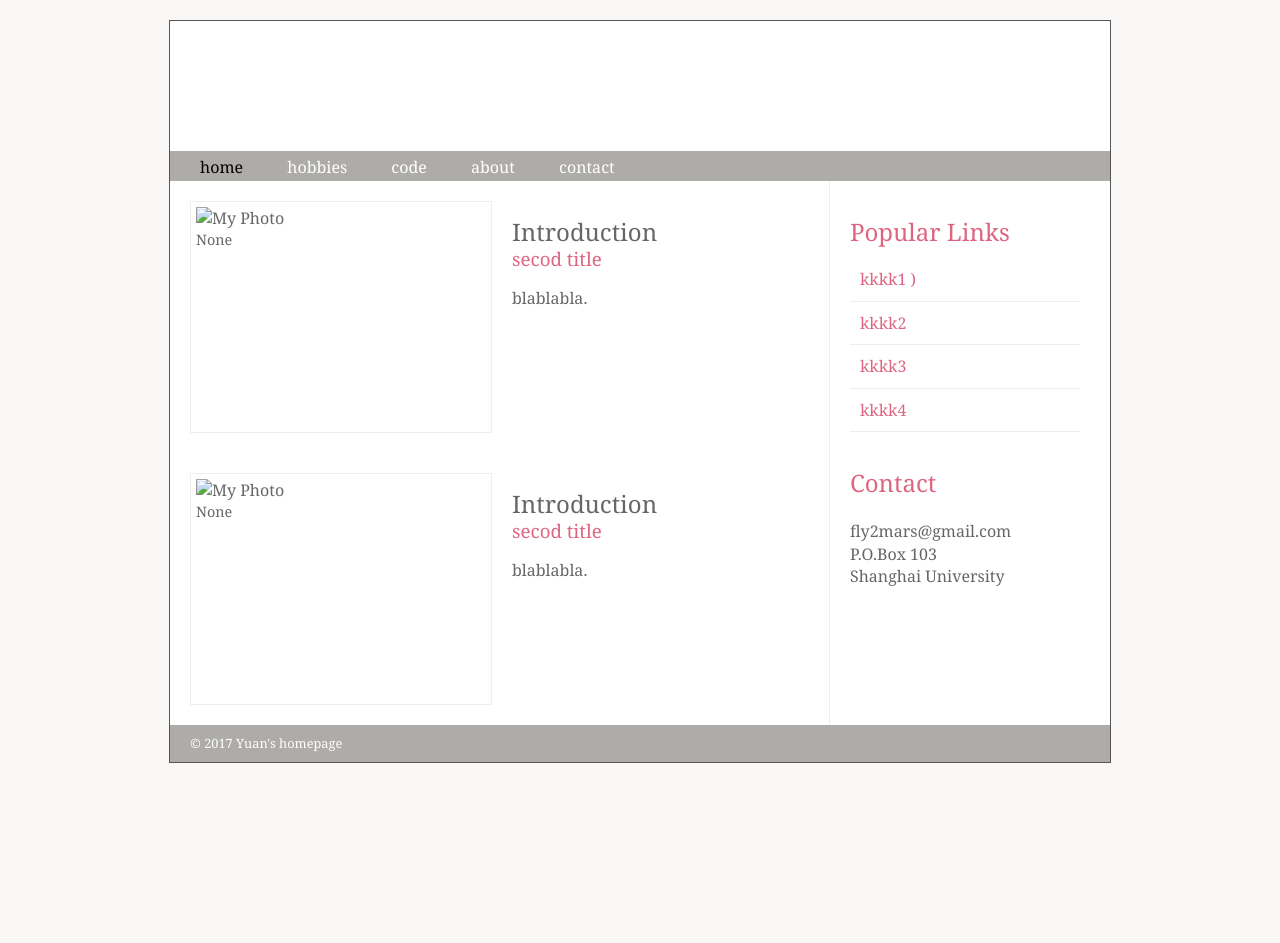
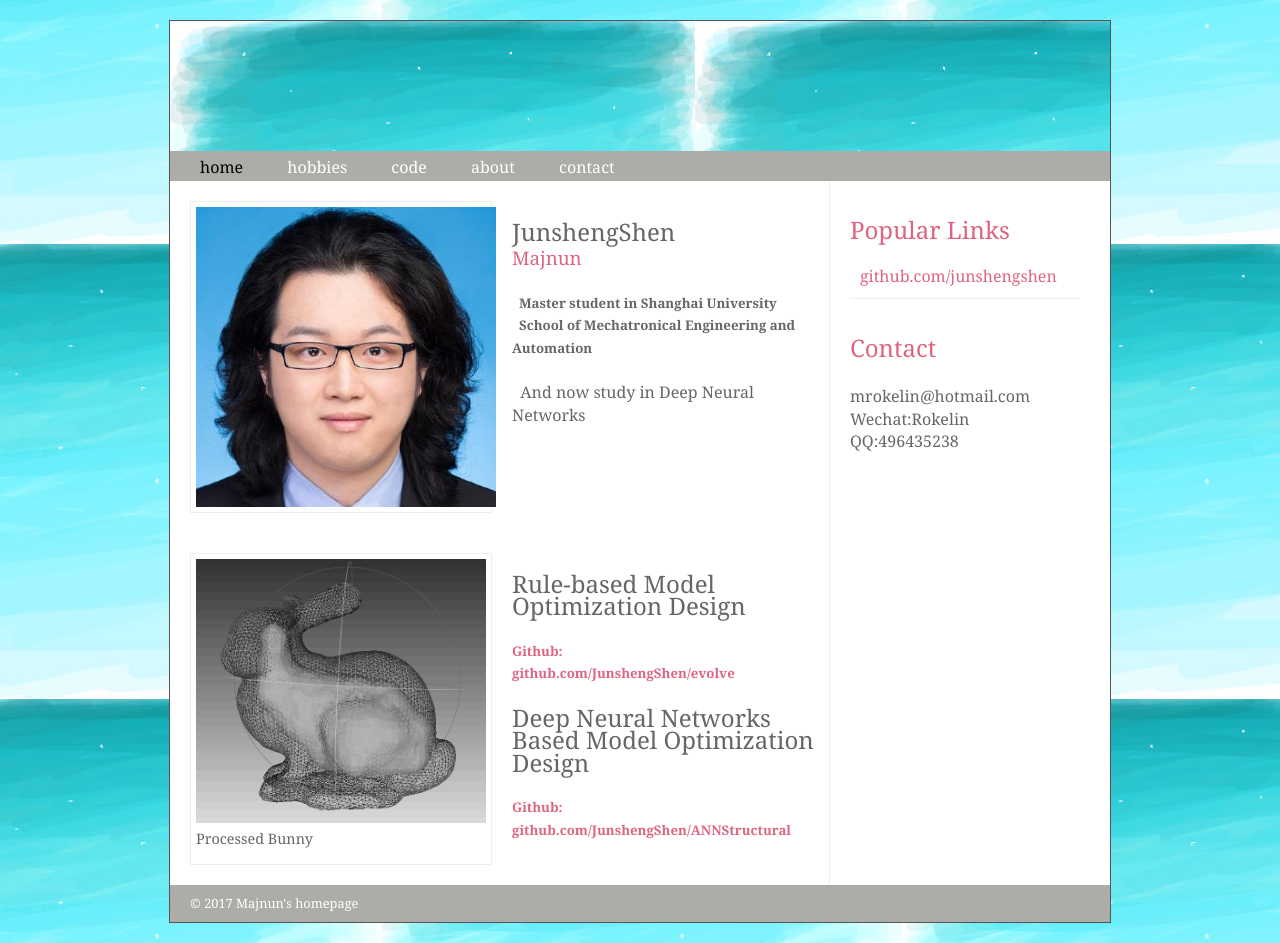
Before and after one commit to JunshengShen/fly2mars.github.io, a plain HTML site: page index.html in a window 1280 px wide. Before the commit the page ends 800 px from the top, so only its background shows below. Drawn offline with Linux system fonts and the light colour scheme.

Commit message:
Added pictures and links

```diff
--- a/index.html
+++ b/index.html
@@ -1,7 +1,7 @@
 <!DOCTYPE html>
 <html>
 	<head>
-		<title>Yuan's Homepage</title>
+		<title>Majnun's Homepage</title>
 		<style type="text/css">
 			header, section, footer, aside, nav, article, figure, figcaption {
 				display: block;}
@@ -20,7 +20,7 @@
 				background-color: #ffffff;}
 			header {
 				height: 160px;
-				background-image: url("images/header.jpg");}
+				background-image: url("images/background.jpg");}
 			h1 {
 				text-indent: -9999px;
 				width: 940px;
@@ -54,7 +54,7 @@
 			figure {
 				float: left;
 				width: 290px;
-				height: 220px;
+				height: 300px;
 				padding: 5px;
 				margin: 20px;
 				border: 1px solid #eeeeee;}
@@ -78,7 +78,7 @@
 			h1, h2, h3 {
 				font-weight: normal;}
 			h2 {
-				margin: 10px 0px 5px 0px;
+				margin: 8px 0px 4px 0px;
 				padding: 0px;}
 			h3 {
 				margin: 0px 0px 10px 0px;
@@ -101,55 +101,60 @@
 				<nav>
 					<ul>
 						<li><a href="" class="current">home</a></li>
-						<li><a href="">hobbies</a></li>
-						<li><a href="">code</a></li>
-						<li><a href="">about</a></li>
-						<li><a href="">contact</a></li>
+						<li><a href="hobbies.html">hobbies</a></li>
+						<li><a href="code.html">code</a></li>
+						<li><a href="about.html">about</a></li>
+						<li><a href="contact.html">contact</a></li>
 					</ul>
 				</nav>
 			</header>
 			<section class="leftWindow">
 				<article>
 					<figure>
-						<img src="images/2.jpg" alt="My Photo" />
-						<figcaption>None</figcaption>
+						<img src="images/myPhoto.jpg" alt="My Photo" style="max-height:100%;"/>
+
 					</figure>
 					<hgroup>
-						<h2>Introduction</h2>
-						<h3>secod title</h3>
+						<h2>JunshengShen</h2>
+						<h3>Majnun</h3>
 					</hgroup>
-					<p>blablabla.</p>
+					<p> <h5>&nbsp;&nbsp;Master student in Shanghai University<br>
+							&nbsp;&nbsp;School of Mechatronical Engineering and Automation<br></h5>
+							&nbsp;&nbsp;And now study in Deep Neural Networks</p>
 				</article>
 				<article>
 						<figure>
-							<img src="images/2.jpg" alt="My Photo" />
-							<figcaption>None</figcaption>
+							<img src="images/model.png" alt="Model" style="max-width:100%;"/>
+							<figcaption>Processed Bunny</figcaption>
 						</figure>
 						<hgroup>
-							<h2>Introduction</h2>
-							<h3>secod title</h3>
+							<h2>Rule-based Model Optimization Design</h2>
+							<h5><a href="https://github.com/JunshengShen/evolve">Github:<br> github.com/JunshengShen/evolve</a></h3>
+							<h2>Deep Neural Networks Based Model Optimization Design</h2>
+							<h5><a href="https://github.com/JunshengShen/ANNStructural">Github:<br> github.com/JunshengShen/ANNStructural</a></h3>
+
+
 						</hgroup>
-						<p>blablabla.</p>
+
+
+						</p>
 				</article>
 			</section>
 			<aside>
 				<section class="c1">
 					<h2>Popular Links</h2>
-					<a href="">kkkk1 )</a>
-					<a href="">kkkk2</a>
-					<a href="">kkkk3</a>
-					<a href="">kkkk4</a>
+					<a href="https://github.com/JunshengShen">github.com/junshengshen</a>
+
 				</section>
 				<section class="contact-details">
 					<h2>Contact</h2>
-					<p>fly2mars@gmail.com<br />
-
-						P.O.Box 103<br />
-						Shanghai University</p>
+					<p>mrokelin@hotmail.com<br />
+						Wechat:Rokelin<br>
+						QQ:496435238</p>
 				</section>
 			</aside>
 			<footer>
-				&copy; 2017 Yuan's homepage
+				&copy; 2017 Majnun's homepage
 			</footer>
 		</div><!-- .wrapper -->
 	</body>
```
Also changed, not shown: about.html (added, +11 -0 lines), code.html (added, +4 -0 lines), contact.html (added, +4 -0 lines), hobbies.html (added, +4 -0 lines), images/background.jpg (added), images/model.png (added), images/myPhoto.jpg (added).
